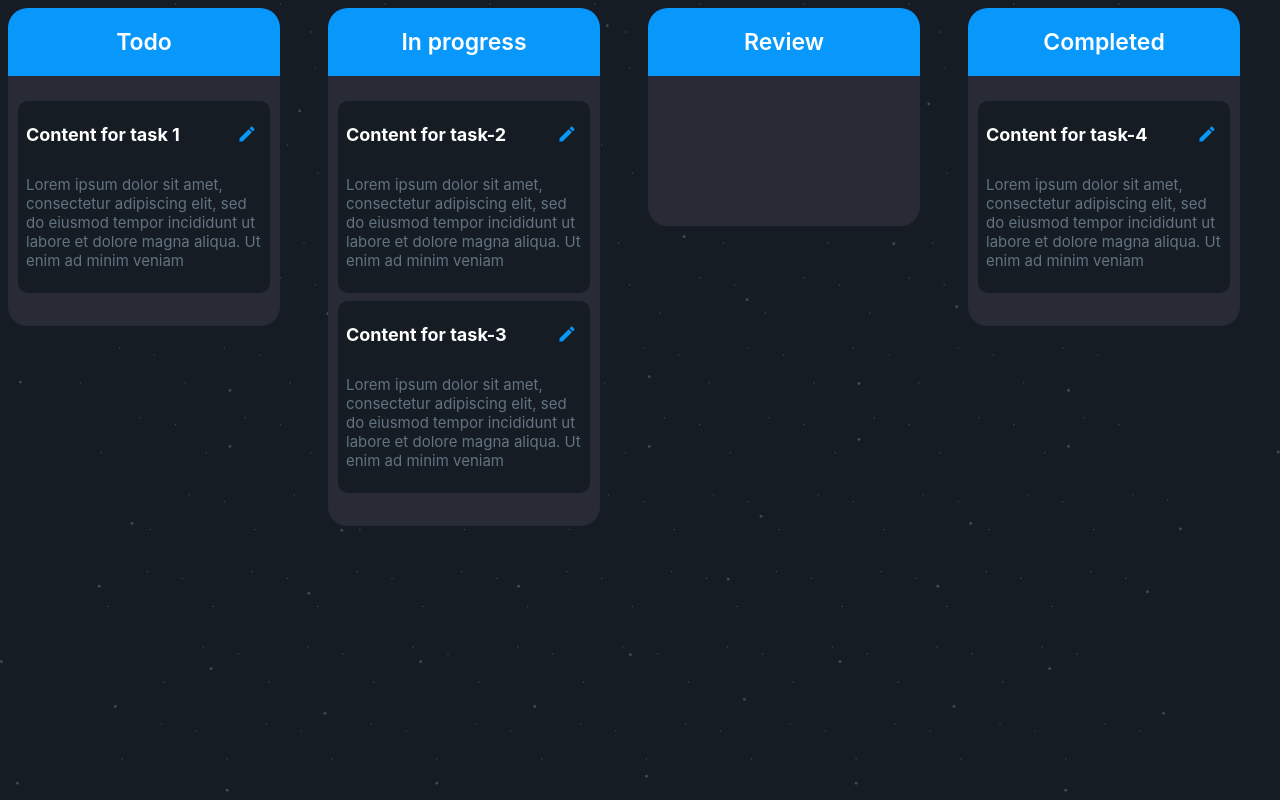
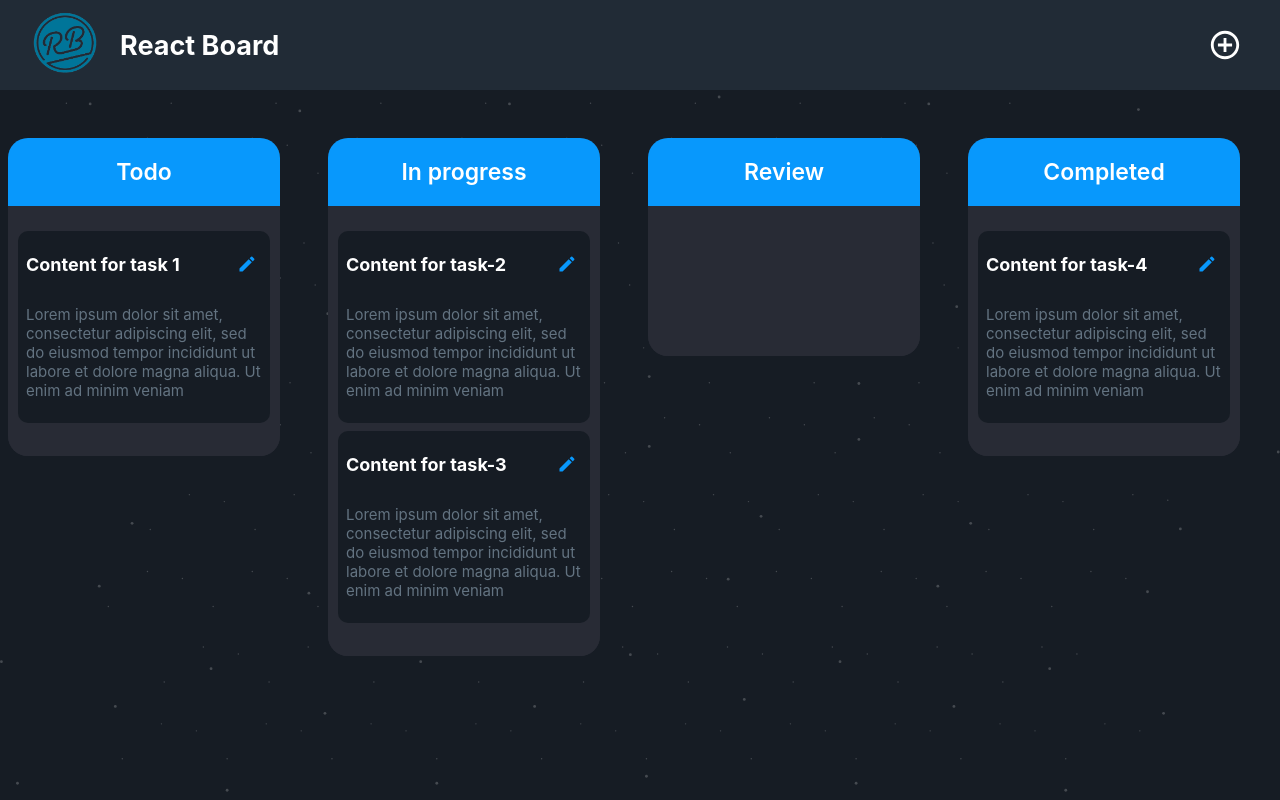
Before and after one commit to ashaytiwari/React-Board-Task-Management, a React (Create React App) app: page / in a window 1280 px wide. Built offline with nearby package versions, Linux system fonts and the light colour scheme; the HTML template or start-up script is replaced by a standard one.

Commit message:
feat: Add Task Functionality implemented

```diff
--- a/src/components/UI/Modal/Modal.jsx
+++ b/src/components/AddUpdateTaskModal/AddUpdateTaskModal.jsx
@@ -1,14 +1,14 @@
 import React, { useState, useEffect } from "react";
 import { DialogTitle, Dialog, IconButton } from "@mui/material";
 import CloseIcon from "@mui/icons-material/Close";
-import styles from "./Modal.module.scss";
-import InputField from "../InputField/InputField";
-import Textarea from "../Textarea/Textarea";
-import Button from "../Button/Button";
+import styles from "./AddUpdateTaskModal.module.scss";
+import InputField from "../UI/InputField/InputField";
+import Textarea from "../UI/Textarea/Textarea";
+import Button from "../UI/Button/Button";
 import { useSelector, useDispatch } from "react-redux";
-import { addUpdateBoardData } from "../../../redux/actions/board.action";
+import { addUpdateBoardData } from "../../redux/actions/board.action";
 
-const Modal = (props) => {
+const AddUpdateTaskModal = (props) => {
   const dispatch = useDispatch();
 
   const [title, setTitle] = useState("");
@@ -17,12 +17,15 @@ const Modal = (props) => {
   const dataSet = useSelector((state) => state.board.dataSet);
 
   useEffect(() => {
+    if (props.actionType === "edit") {
       setTitle(props.task.content);
       setDescription(props.task.data);
+    }
   }, []);
 
   const handleSubmitData = () => {
     const dummyData = { ...dataSet };
+    if (props.actionType === "edit") {
       const newObject = {
         id: props.task.id,
         content: title,
@@ -32,6 +35,19 @@ const Modal = (props) => {
       dispatch(addUpdateBoardData(dummyData));
       props.onClose();
       alert("Data updated successfully");
+    } else {
+      const newTaskId = Object.keys(dummyData.tasks).length + 1;
+      const newObject = {
+        id: `task-${newTaskId}`,
+        content: title,
+        data: description
+      };
+      dummyData.tasks[`task-${newTaskId}`] = newObject;
+      dummyData.columns["column-1"].taskIds.push(`task-${newTaskId}`);
+      dispatch(addUpdateBoardData(dummyData));
+      props.onClose();
+      alert("Data added successfully");
+    }
   };
 
   return (
@@ -42,12 +58,12 @@ const Modal = (props) => {
       onClose={props.onClose}
       className={styles.dialog}
     >
-      <DialogTitle className={styles.dialogTitle}>
-        <h3>Edit Task</h3>
+      <div className={styles.dialogTitle}>
+        <h3>{props.actionType === "edit" ? "Edit Task" : "Add Task"} </h3>
         <IconButton className={styles.closeBtn} onClick={props.onClose}>
           <CloseIcon fontSize="small" />
         </IconButton>
-      </DialogTitle>
+      </div>
       <div className={styles.dialogBody}>
         <div className={styles.formGroup}>
           <label>Title*</label>
@@ -80,4 +96,4 @@ const Modal = (props) => {
   );
 };
 
-export default Modal;
+export default AddUpdateTaskModal;
--- /dev/null
+++ b/src/components/Header/Header.jsx
@@ -0,0 +1,43 @@
+import React, { useState } from "react";
+import styles from "./Header.module.scss";
+import Logo from "../../assets/images/logo.png";
+import { IconButton, Tooltip } from "@mui/material";
+import ContentPasteIcon from "@mui/icons-material/ContentPaste";
+import AddCircleOutlineIcon from "@mui/icons-material/AddCircleOutline";
+import AddUpdateTaskModal from "../AddUpdateTaskModal/AddUpdateTaskModal";
+
+const Header = () => {
+  const [isAddTaskModalOpen, setIsAddTaskModalOpen] = useState(false);
+
+  const handleAddUpdateTaskModal = () => {
+    setIsAddTaskModalOpen((prevState) => !prevState);
+  };
+
+  return (
+    <div className={styles.header}>
+      <div className={styles.section}>
+        <img src={Logo} alt={"logo"} />
+        <h4>React Board</h4>
+      </div>
+
+      <Tooltip title="Add New Task">
+        <IconButton
+          className={styles.iconBtn}
+          onClick={handleAddUpdateTaskModal}
+        >
+          <AddCircleOutlineIcon className={styles.menuIcon} />
+        </IconButton>
+      </Tooltip>
+      {isAddTaskModalOpen && (
+        <AddUpdateTaskModal
+          open={isAddTaskModalOpen}
+          onClose={handleAddUpdateTaskModal}
+          width={"xs"}
+          actionType={"add"}
+        />
+      )}
+    </div>
+  );
+};
+
+export default Header;
--- /dev/null
+++ b/src/components/Header/Header.module.scss
@@ -0,0 +1,32 @@
+.header {
+  background-color: var(--secondary);
+  padding: 10px 30px;
+  display: flex;
+  align-items: center;
+  justify-content: space-between;
+
+  .section {
+    display: flex;
+    align-items: center;
+
+    img {
+      width: 70px;
+      height: 70px;
+      margin-right: 20px;
+    }
+
+    h4 {
+      color: var(--text);
+      font-size: 27px;
+      margin: 0;
+    }
+  }
+
+  .iconBtn {
+    margin-left: 20px;
+    .menuIcon {
+      font-size: 34px;
+      color: var(--text);
+    }
+  }
+}
--- a/src/components/TaskCard/TaskCard.jsx
+++ b/src/components/TaskCard/TaskCard.jsx
@@ -3,7 +3,7 @@ import { Draggable } from "react-beautiful-dnd";
 import styles from "./TaskCard.module.scss";
 import { IconButton } from "@mui/material";
 import EditIcon from "@mui/icons-material/Edit";
-import Modal from "../UI/Modal/Modal";
+import AddUpdateTaskModal from "../AddUpdateTaskModal/AddUpdateTaskModal";
 
 const TaskCard = (props) => {
   const [isModalOpen, setIsModalOpen] = useState(false);
@@ -31,11 +31,12 @@ const TaskCard = (props) => {
           </div>
           <p>{props.task.data}</p>
           {isModalOpen && (
-            <Modal
+            <AddUpdateTaskModal
               open={isModalOpen}
               onClose={handleModalOpen}
-              width="sm"
+              width="xs"
               task={props.task}
+              actionType={"edit"}
             />
           )}
         </div>
--- a/src/components/UI/Textarea/Textarea.jsx
+++ b/src/components/UI/Textarea/Textarea.jsx
@@ -9,7 +9,7 @@ const Textarea = (props) => {
       onChange={props.onChange}
       name={props.name}
       id={props.id}
-      autoComplete={false}
+      autoComplete={"off"}
       type={props.type}
       rows={props.row}
       placeholder={props.placeholder}
--- a/src/pages/BoardPage/BoardPage.jsx
+++ b/src/pages/BoardPage/BoardPage.jsx
@@ -1,11 +1,11 @@
 import React, { useState } from "react";
 import styles from "./BoardPage.module.scss";
-// import dataset from "../../assets/data/dataSet";
 import { DragDropContext, Droppable } from "react-beautiful-dnd";
 import CategoryColumn from "../../components/CategoryColumn/CategoryColumn";
 import { Grid } from "@mui/material";
 import { useSelector, useDispatch } from "react-redux";
 import { addUpdateBoardData } from "../../redux/actions/board.action";
+import Header from "../../components/Header/Header";
 
 const BoardPage = () => {
   const dataSet = useSelector((state) => state.board.dataSet);
@@ -96,6 +96,8 @@ const BoardPage = () => {
 
   return (
     <div className={styles.boardWrapper}>
+      <Header />
+      <div className={styles.body}>
         <DragDropContext onDragEnd={onDragEnd}>
           <Droppable
             droppableId="all-columns"
@@ -127,6 +129,7 @@ const BoardPage = () => {
           </Droppable>
         </DragDropContext>
       </div>
+    </div>
   );
 };
 
--- a/src/pages/BoardPage/BoardPage.module.scss
+++ b/src/pages/BoardPage/BoardPage.module.scss
@@ -8,4 +8,8 @@
   background-repeat: no-repeat;
   background-size: cover;
   overflow-x: auto;
+
+  .body {
+    margin: 40px 0;
+  }
 }
```
Also changed, not shown: src/assets/images/logo.png (added), src/components/AddUpdateTaskModal/AddUpdateTaskModal.module.scss (renamed from src/components/UI/Modal/Modal.module.scss). Lines whose indentation alone changed are shown as unchanged.
